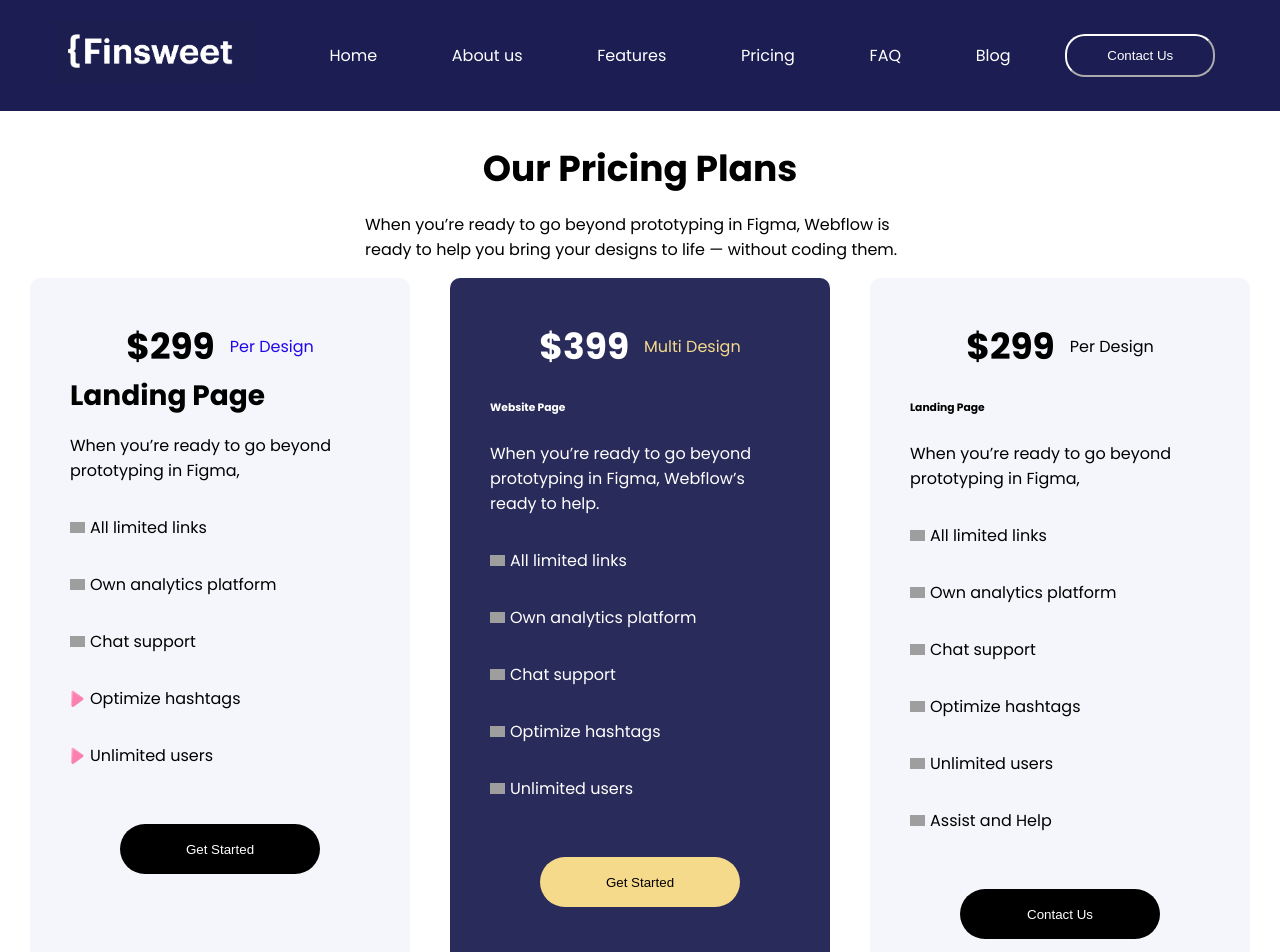
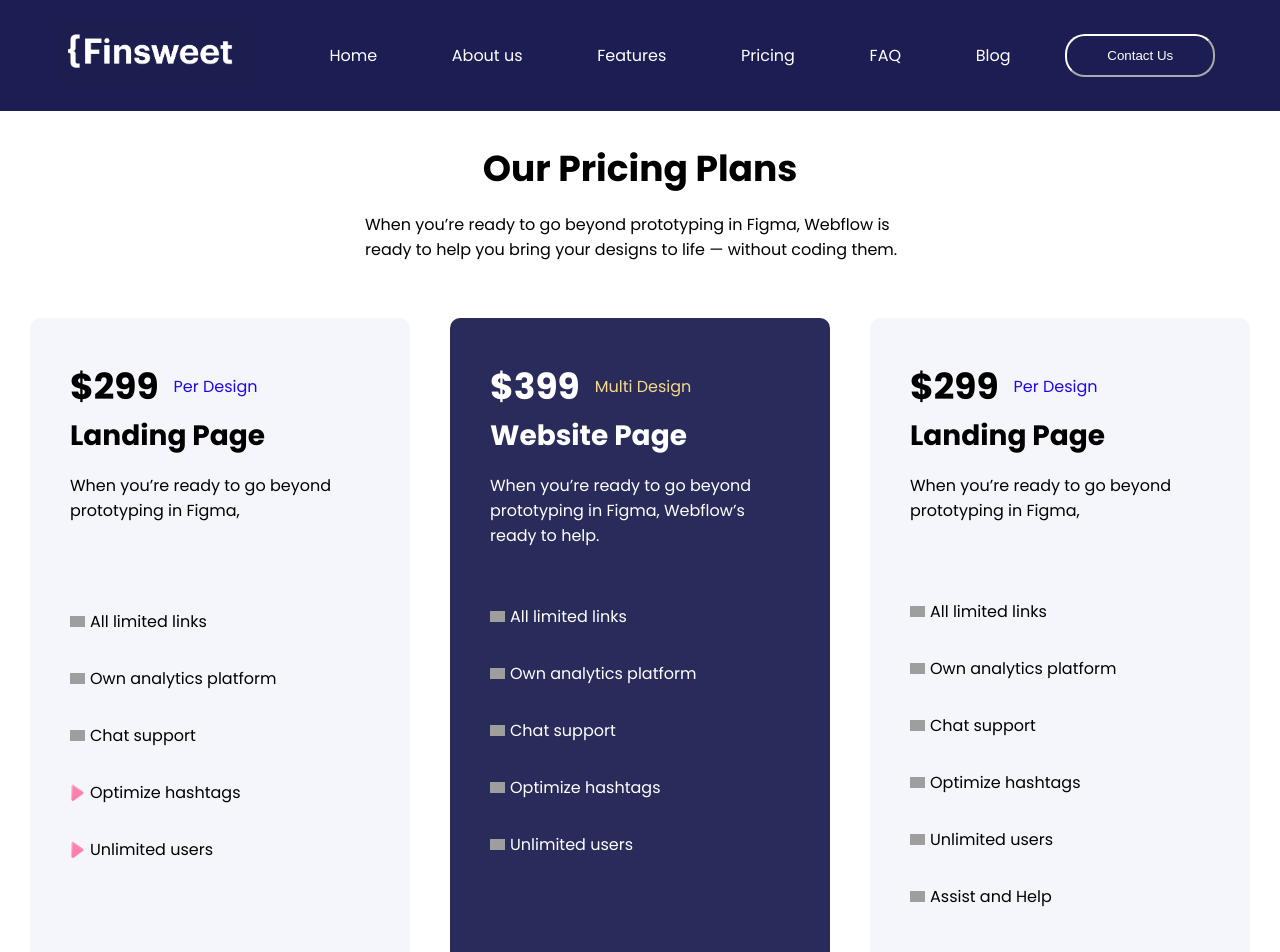
Before and after one commit to aliramazanov/finsweet-client, a React (Vite) app: page /pricing in a window 1280 px wide. Shown: the top 952 px of the page. Built offline with nearby package versions, Linux system fonts and the light colour scheme; grey boxes are pictures that could not be loaded.

Commit message:
Fix UI styles

```diff
--- a/src/components/OurPricingPlans/OurPricingPlans.scss
+++ b/src/components/OurPricingPlans/OurPricingPlans.scss
@@ -3,6 +3,7 @@
   flex-direction: column;
   align-items: center;
   justify-content: center;
+  margin-bottom: 40px;
 
   h2 {
     font-size: 36px;
@@ -34,7 +35,6 @@
       .price {
         display: flex;
         align-items: center;
-        justify-content: center;
         gap: 15px;
 
         h5 {
@@ -52,6 +52,7 @@
           font-size: 28px;
           margin: 0;
         }
+        margin-bottom: 70px;
       }
 
       .whatisincluded {
@@ -78,6 +79,7 @@
         button {
           width: 200px;
           height: 50px;
+          margin-top: 70px;
           border-radius: 50px;
           border: none;
           color: white;
@@ -97,7 +99,6 @@
       .price {
         display: flex;
         align-items: center;
-        justify-content: center;
         gap: 15px;
 
         h5 {
@@ -108,6 +109,14 @@
         p {
           color: #f6da8c;
         }
+      }
+
+      .category-ourpricingplans {
+        h6 {
+          font-size: 28px;
+          margin: 0;
+        }
+        margin-bottom: 40px;
       }
 
       .whatisincluded {
@@ -134,6 +143,7 @@
         button {
           width: 200px;
           height: 50px;
+          margin-top: 70px;
           border-radius: 50px;
           border: none;
           background: #f6da8c;
@@ -151,13 +161,24 @@
       .price {
         display: flex;
         align-items: center;
-        justify-content: center;
         gap: 15px;
 
         h5 {
           margin: 0;
           font-size: 36px;
         }
+
+        p {
+          color: #2007e8;
+        }
+      }
+
+      .category-ourpricingplans {
+        h6 {
+          font-size: 28px;
+          margin: 0;
+        }
+        margin-bottom: 60px;
       }
 
       .whatisincluded {
@@ -168,6 +189,7 @@
           display: flex;
           align-items: center;
           gap: 5px;
+
           img {
             width: 15px;
           }
@@ -178,12 +200,15 @@
         display: flex;
         align-items: center;
         justify-content: center;
-        margin: 20px;
+        margin-bottom: 20px;
+        margin-top: 20px;
+        margin-top: 20px;
         padding: 20px;
 
         button {
           width: 200px;
           height: 50px;
+          margin-top: 20px;
           border-radius: 50px;
           border: none;
           color: white;
```
